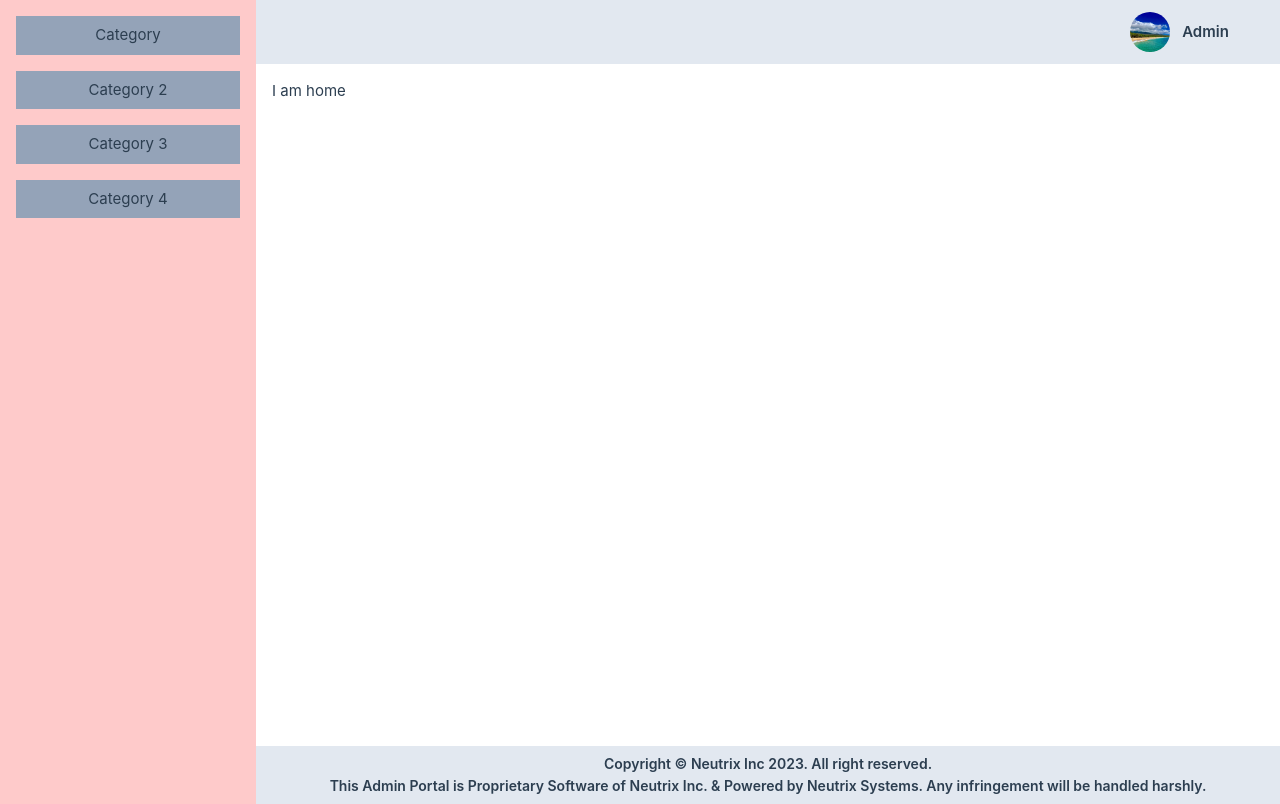
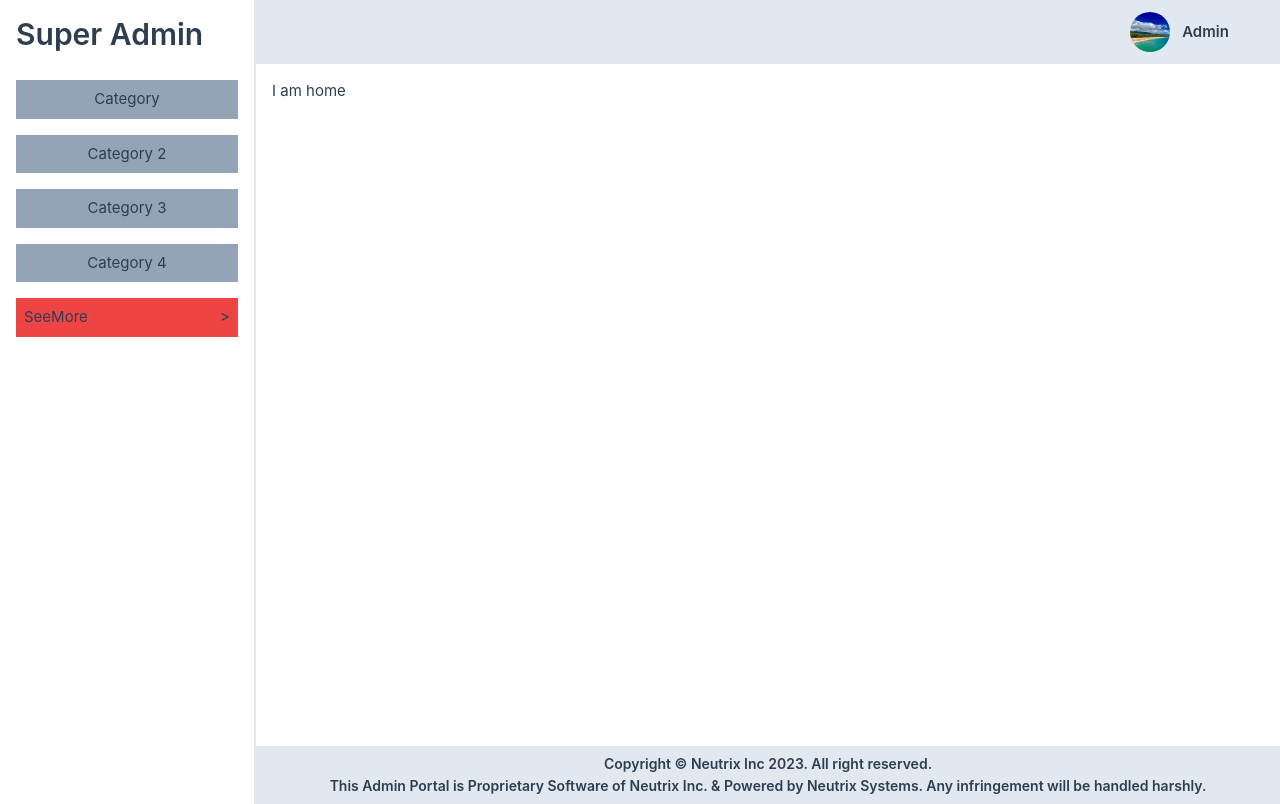
Before and after one commit to sabbir-neutrix/Admin-Portal-Vue-3, a Vue app: page /home in a window 1280 px wide. Built offline with nearby package versions, Linux system fonts and the light colour scheme.

Commit message:
dropdown

```diff
--- a/src/App.vue
+++ b/src/App.vue
@@ -1,6 +1,6 @@
 <template>
     <div class="grid grid-cols-10">
-        <div class="bg-red-200 col-span-2 hidden md:block">
+        <div class="col-span-2 hidden md:block border-r-2">
             <Siderbar></Siderbar>
         </div>
         <div class="col-span-10 md:col-span-8">
--- a/src/components/layout/Sidebar.vue
+++ b/src/components/layout/Sidebar.vue
@@ -1,18 +1,43 @@
 <template>
     <div class="p-4">
+        <div class="mb-7">
+          <h1 class="text-3xl font-semibold">Super Admin</h1>
+        </div>
         <div>
             <button v-for="(buttons, index) in buttons" :key="index" class="bg-slate-400 w-full p-2 mb-4">
                 {{buttons.title}}
             </button>
         </div>
+        <button @click="toggleStatus" class="flex justify-between items-center bg-red-500 w-full p-2">
+          <p class="">SeeMore</p>
+          <p v-if="buttonStatus == true">hide</p>
+          <p v-else>></p>
+        </button>
+        <div v-if="buttonStatus == true" class="px-4 py-2">
+          <div>
+            <button>Button1</button>
+          </div>
+          <div>
+            <button>Button2</button>
+          </div>
+          <div>
+            <button>Button2</button>
+          </div>
+        </div>
     </div>
 </template>
 
-<script>
-export default {
-  data() {
-    return {
-      buttons: [
+<script setup>
+import { ref } from '@vue/reactivity';
+
+const buttonStatus = ref(false);
+
+const toggleStatus = () => {
+    buttonStatus.value = !buttonStatus.value;
+}
+
+
+      const buttons = [
         {
           title: "Category",
           icon: "",
@@ -33,8 +58,5 @@ export default {
           icon: "",
           url: "Laborum deleniti voluptatum distinctio quibusdam iusto, rem quasi in asperiores",
         },
-      ],
-    };
-  },
-};
+      ]
 </script>
```
